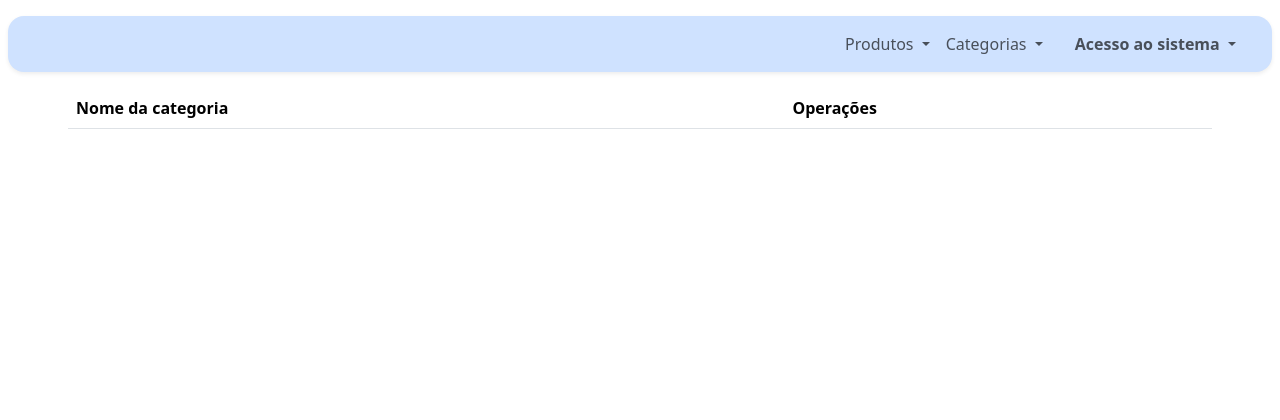
After one commit to TINF-IFSP-RioPreto/2024-labprog-flask-estoque, a Flask app: page /categoria/ in a window 1280 px wide. The commit adds this page. Shown: the top 420 px of the page. Run offline with Flask 3, Linux system fonts and the light colour scheme; data that the repository does not hold is empty; parts of the project's set-up code (start-up, migrations or seed data) failed here and were passed over; some libraries are stand-ins or nearby versions.

Commit message:
Listar categoria

```diff
--- a/app.py
+++ b/app.py
@@ -1,7 +1,7 @@
 from src.factory import create_app
 
 if __name__ == '__main__':
-    app = create_app(config_filename='config.sample.json')
+    app = create_app("config.dev.json")
     app.run(debug=True,
             host="0.0.0.0",
             port=5000)
--- /dev/null
+++ b/src/routes/categoria.py
@@ -0,0 +1,16 @@
+from flask import Blueprint, render_template
+
+from src.modules import db
+from src.models.categoria import Categoria
+import sqlalchemy as sa
+
+bp = Blueprint('categoria', __name__, url_prefix='/categoria')
+
+
+@bp.route('/', methods=['GET'])
+def lista():
+    sentenca = sa.select(Categoria).order_by(Categoria.nome)
+    rset = db.session.execute(sentenca).scalars()
+
+    return render_template('categoria/lista.jinja2',
+                           rset=rset)
--- /dev/null
+++ b/src/templates/categoria/lista.jinja2
@@ -0,0 +1,16 @@
+{% extends '_layout.jinja2' %}
+
+{% block content %}
+    <table class="table table-striped table-hover">
+    <thead><tr>
+            <th scope="col">Nome da categoria</th>
+            <th scope="col">Operações</th>
+    </tr></thead>
+    <tbody>
+    {% for categoria in rset %}
+        <tr><td>{{ categoria.nome }}</td>
+            <td>Excluir, editar</td></tr>
+    {% endfor %}
+    </tbody>
+    </table>
+{% endblock %}
--- a/src/templates/utils/menus.jinja2
+++ b/src/templates/utils/menus.jinja2
@@ -28,7 +28,7 @@
                             {{ render_icon('book') }} Categorias
                         </a>
                         <ul class="dropdown-menu dropdown-menu-lg-end">
-                            <li><a class="dropdown-item" href="#">{{ render_icon('card-list') }}&nbsp;Listar</a></li>
+                            <li><a class="dropdown-item" href="{{ url_for('categoria.lista') }}">{{ render_icon('card-list') }}&nbsp;Listar</a></li>
                             <li><a class="dropdown-item" href="#">{{ render_icon('plus') }}&nbsp;Adicionar</a></li>
                         </ul>
                     </li>
```
Also changed, not shown: src/factory.py (+14 -2 lines), src/models/categoria.py (added, +15 -0 lines).
